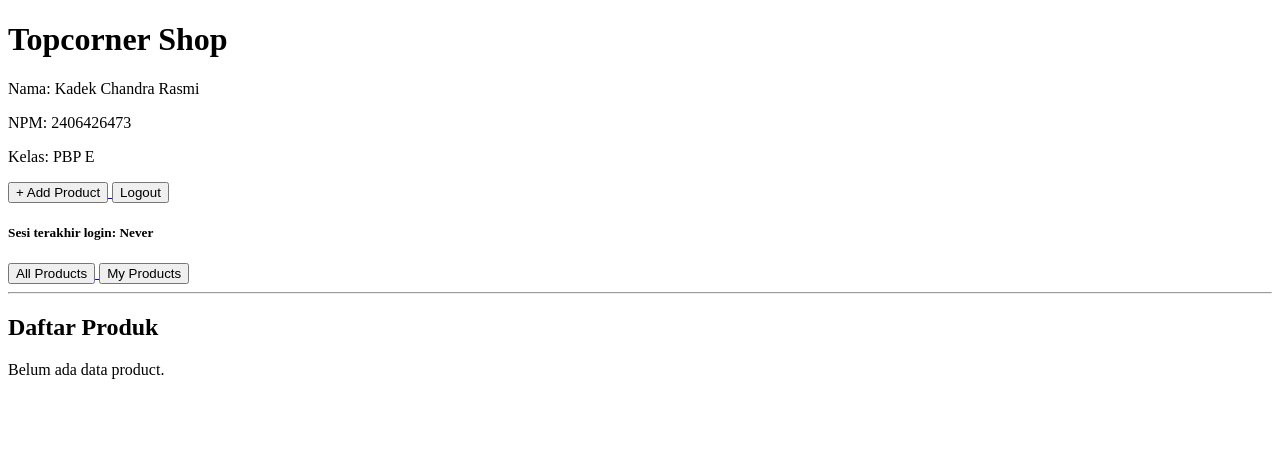
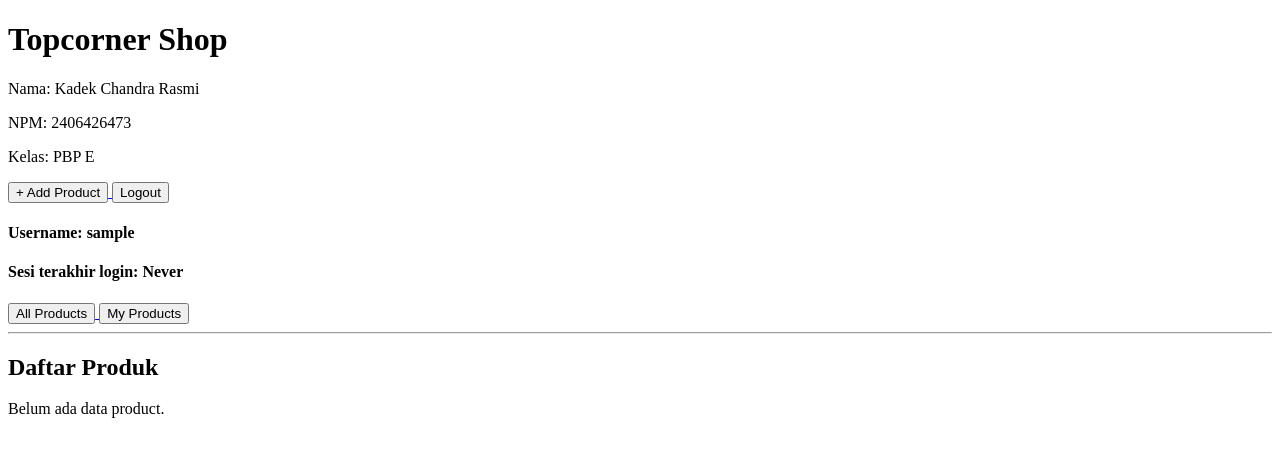
Before and after one commit to kyraa16/topcorner-shop, a Django app: page / in a window 1280 px wide. Shown: the top 457 px of the page. Run offline with Django 5.2, Linux system fonts and the light colour scheme; the visitor is signed in with stand-in values (Sample User, id 1); data that the repository does not hold is empty.

Commit message:
feat(main): add information account

```diff
--- a/main/templates/main.html
+++ b/main/templates/main.html
@@ -15,7 +15,10 @@
   <a href="{% url 'main:logout' %}">
   <button>Logout</button>
   </a>
-  <h5>Sesi terakhir login: {{ last_login }}</h5>
+
+  {% comment %} Informasi User {% endcomment %}
+  <h4>Username: {{ user.username }}</h3>
+  <h4>Sesi terakhir login: {{ last_login }}</h5>
 
 
   <!-- Tambahkan kode ini -->
```
